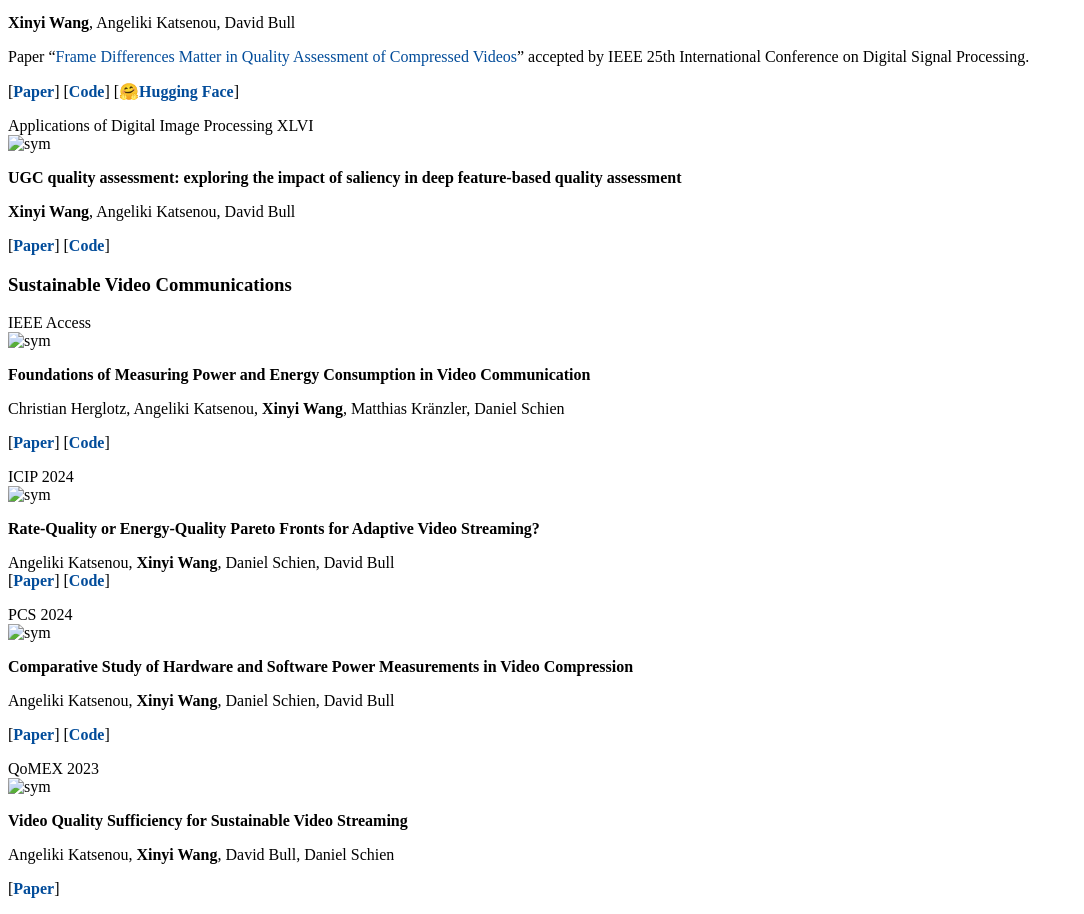
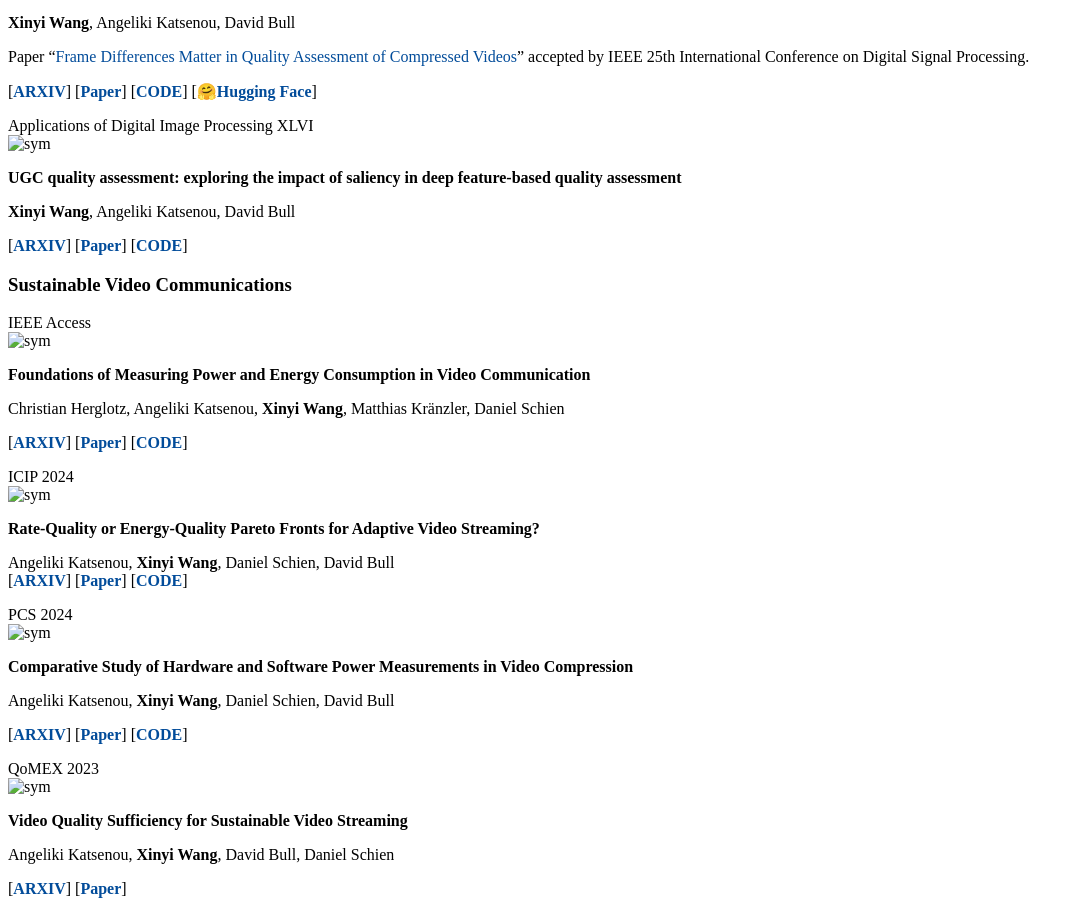
Before and after one commit to xinyiW915/xinyiW915.github.io, a Jekyll site: the page built from _pages/includes/pub.md, in a window 1280 px wide and 1400 px high, scrolled down 2872 px. Shown: the part 486-1400 px from the top of the window, without its empty margins (0-1084 px from the left). Built offline with Jekyll 4.4.1, drawn with Linux system fonts in a browser that asks for light colours; our own code applies the rules of GitHub Pages for plain Markdown files; some of the changed text lies outside the part shown.

Commit message:
Update pub.md

```diff
--- a/_pages/includes/pub.md
+++ b/_pages/includes/pub.md
@@ -18,7 +18,7 @@ a.noul:hover {
 
 **Xinyi Wang**, Smaranda Tasmoc, Nantheera Anantrasirichai, Angeliki Katsenou
 
-[**<a class="noul" href="https://arxiv.org/abs/">Paper</a>**] [**<a class="noul" href="https://github.com/xinyiW915/Debanding-PCS2025">Code</a>**]
+[**<a class="noul" href="https://arxiv.org/abs/2508.10605">ARXIV</a>**] [**<a class="noul" href="https://arxiv.org/pdf/">PAPER</a>**] [**<a class="noul" href="https://github.com/xinyiW915/Debanding-PCS2025">CODE</a>**]
 </div>
 </div>
 
@@ -29,7 +29,7 @@ a.noul:hover {
 
 **Xinyi Wang**, Angeliki Katsenou, David Bull
 
-[**<a class="noul" href="https://arxiv.org/abs/2508.10605">Paper</a>**] [**<a class="noul" href="https://github.com/xinyiW915/DIVA-VQA">Code</a>**] [**<a class="noul" href="https://huggingface.co/spaces/xinyiW915/DIVA-VQA">🤗Hugging Face</a>**]
+[**<a class="noul" href="https://arxiv.org/abs/2508.10605">ARXIV</a>**] [**<a class="noul" href="https://arxiv.org/pdf/2508.10605">Paper</a>**] [**<a class="noul" href="https://github.com/xinyiW915/DIVA-VQA">CODE</a>**] [**<a class="noul" href="https://huggingface.co/spaces/xinyiW915/DIVA-VQA">🤗Hugging Face</a>**]
 </div>
 </div>
 
@@ -43,7 +43,7 @@ a.noul:hover {
 
 Paper “<a class="noul" href="https://ieeexplore.ieee.org/document/11075040">Frame Differences Matter in Quality Assessment of Compressed Videos</a>” accepted by IEEE 25th International Conference on Digital Signal Processing.
 
-[**<a class="noul" href="https://arxiv.org/abs/2407.11496">Paper</a>**] [**<a class="noul" href="https://github.com/xinyiW915/ReLaX-VQA">Code</a>**] [**<a class="noul" href="https://huggingface.co/spaces/xinyiW915/ReLaX-VQA">🤗Hugging Face</a>**]
+[**<a class="noul" href="https://arxiv.org/abs/2407.11496">ARXIV</a>**] [**<a class="noul" href="https://arxiv.org/pdf/2407.11496">Paper</a>**] [**<a class="noul" href="https://github.com/xinyiW915/ReLaX-VQA">CODE</a>**] [**<a class="noul" href="https://huggingface.co/spaces/xinyiW915/ReLaX-VQA">🤗Hugging Face</a>**]
 </div>
 </div>
 
@@ -55,7 +55,7 @@ Paper “<a class="noul" href="https://ieeexplore.ieee.org/document/11075040">Fr
 
 **Xinyi Wang**, Angeliki Katsenou, David Bull
 
-[**<a class="noul" href="https://www.spiedigitallibrary.org/conference-proceedings-of-spie/12674/1267418/UGC-quality-assessment--exploring-the-impact-of-saliency-in/10.1117/12.2676136.short#_=_">Paper</a>**] [**<a class="noul" href="https://github.com/xinyiW915/SPIE-2023-Supplementary">Code</a>**]
+[**<a class="noul" href="https://arxiv.org/abs/2308.06853">ARXIV</a>**] [**<a class="noul" href="https://arxiv.org/pdf/2308.06853">Paper</a>**] [**<a class="noul" href="https://github.com/xinyiW915/SPIE-2023-Supplementary">CODE</a>**]
 </div>
 </div>
 
@@ -67,7 +67,7 @@ Paper “<a class="noul" href="https://ieeexplore.ieee.org/document/11075040">Fr
 
 Christian Herglotz, Angeliki Katsenou, **Xinyi Wang**, Matthias Kränzler, Daniel Schien
 
-[**<a class="noul" href="https://ieeexplore.ieee.org/document/10904224">Paper</a>**] [**<a class="noul" href="https://github.com/CEatBTU/OPEMS">Code</a>**]
+[**<a class="noul" href="https://research-information.bris.ac.uk/en/publications/foundations-of-measuring-power-and-energy-consumption-in-video-co">ARXIV</a>**] [**<a class="noul" href="https://ieeexplore.ieee.org/stamp/stamp.jsp?tp=&arnumber=10904224">Paper</a>**] [**<a class="noul" href="https://github.com/CEatBTU/OPEMS">CODE</a>**]
 </div>
 </div>
 
@@ -77,7 +77,7 @@ Christian Herglotz, Angeliki Katsenou, **Xinyi Wang**, Matthias Kränzler, Danie
 **Rate-Quality or Energy-Quality Pareto Fronts for Adaptive Video Streaming?**
 
 Angeliki Katsenou, **Xinyi Wang**, Daniel Schien, David Bull
-[**<a class="noul" href="https://ieeexplore.ieee.org/document/10648088">Paper</a>**] [**<a class="noul" href="https://github.com/xinyiW915/quality-energy/tree/main/ICIP-2024">Code</a>**]
+[**<a class="noul" href="https://arxiv.org/abs/2402.07057">ARXIV</a>**] [**<a class="noul" href="https://ieeexplore.ieee.org/stamp/stamp.jsp?arnumber=10648088">Paper</a>**] [**<a class="noul" href="https://github.com/xinyiW915/quality-energy/tree/main/ICIP-2024">CODE</a>**]
 </div>
 </div>
 
@@ -89,7 +89,7 @@ Angeliki Katsenou, **Xinyi Wang**, Daniel Schien, David Bull
 
 Angeliki Katsenou, **Xinyi Wang**, Daniel Schien, David Bull
 
-[**<a class="noul" href="https://ieeexplore.ieee.org/document/10566286">Paper</a>**] [**<a class="noul" href="https://github.com/xinyiW915/quality-energy/tree/main/PCS-2024">Code</a>**]
+[**<a class="noul" href="https://arxiv.org/abs/2312.12150v1">ARXIV</a>**] [**<a class="noul" href="https://ieeexplore.ieee.org/stamp/stamp.jsp?tp=&arnumber=10566286">Paper</a>**] [**<a class="noul" href="https://github.com/xinyiW915/quality-energy/tree/main/PCS-2024">CODE</a>**]
 </div>
 </div>
 
@@ -101,6 +101,6 @@ Angeliki Katsenou, **Xinyi Wang**, Daniel Schien, David Bull
 
 Angeliki Katsenou, **Xinyi Wang**, David Bull, Daniel Schien
 
-[**<a class="noul" href="https://research-information.bris.ac.uk/ws/portalfiles/portal/369604144/QoMEX2023_Sustainability_Workshop_1_.pdf">Paper</a>**]
+[**<a class="noul" href="https://research-information.bris.ac.uk/en/publications/video-quality-sufficiency-for-sustainable-video-streaming">ARXIV</a>**] [**<a class="noul" href="https://research-information.bris.ac.uk/ws/portalfiles/portal/369604144/QoMEX2023_Sustainability_Workshop_1_.pdf">Paper</a>**]
 </div>
 </div>
```
